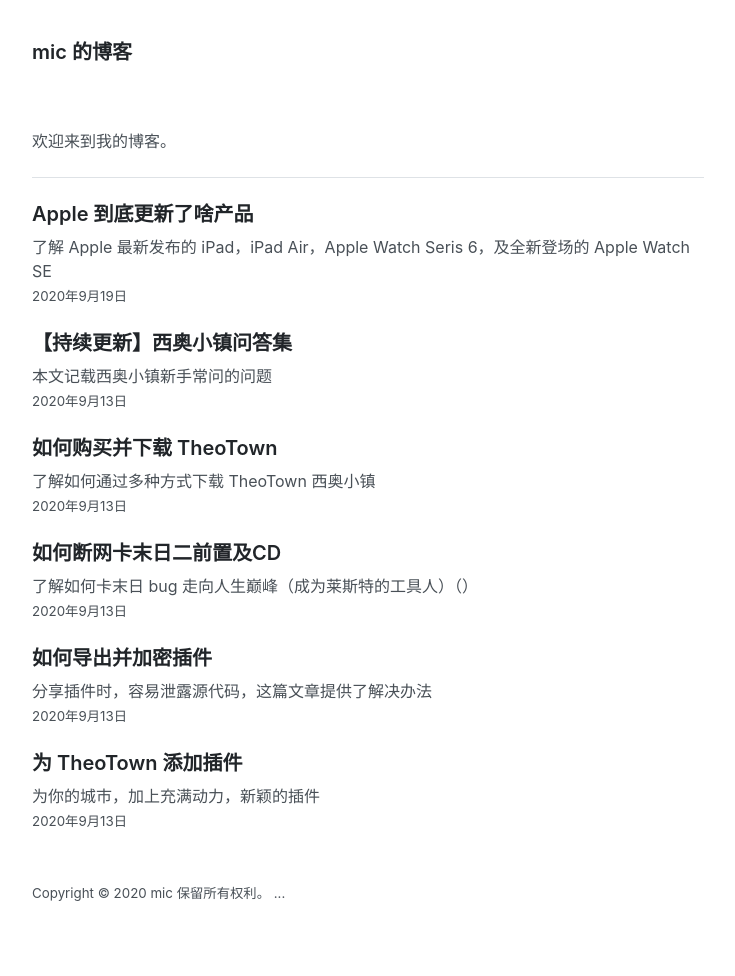
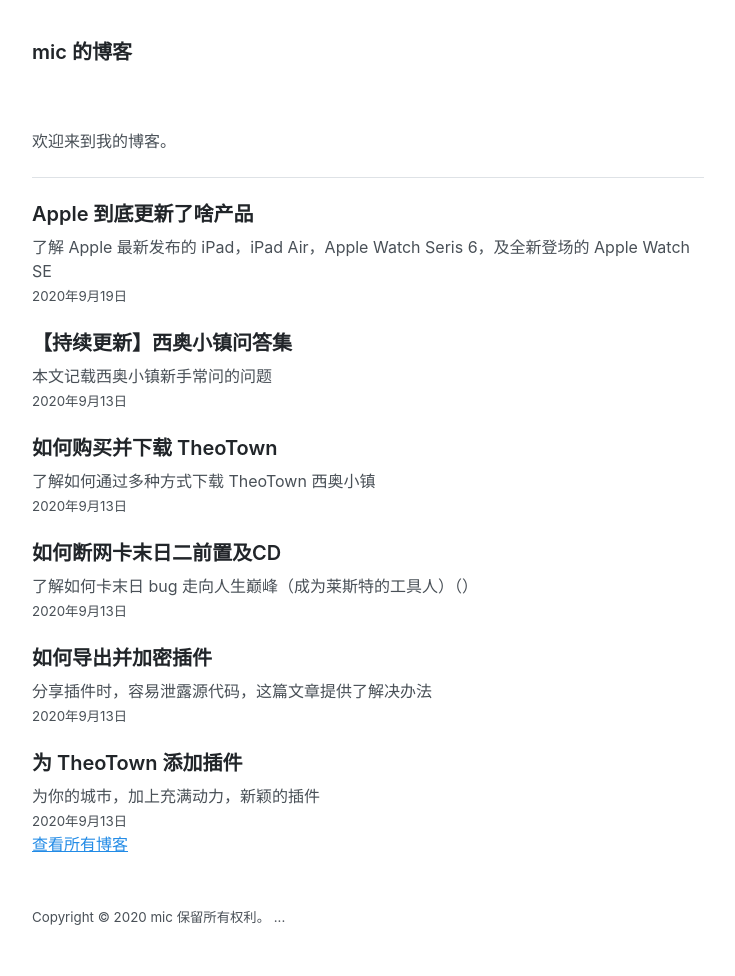
Before and after one commit to mic0x1/mic0x1.github.io, a Jekyll site: the page built from index.html, in a window 1280 px wide. Shown: the whole page, without its empty margins (272-1007 px from the left). Built offline with Jekyll 4.4.1, drawn with Linux system fonts in a browser that asks for light colours; before the commit the page ends 952 px from its top, so only the background shows below that.

Commit message:
Update index.html

```diff
--- a/index.html
+++ b/index.html
@@ -23,6 +23,6 @@
   {% endfor %}
 </ul>
 {% endif %}
-{% if site.posts > 5 %}
+{% if site.posts.size > 5 %}
 <a href="/archive" style="text-align: center">查看所有博客</a>
 {% endif %}
```
